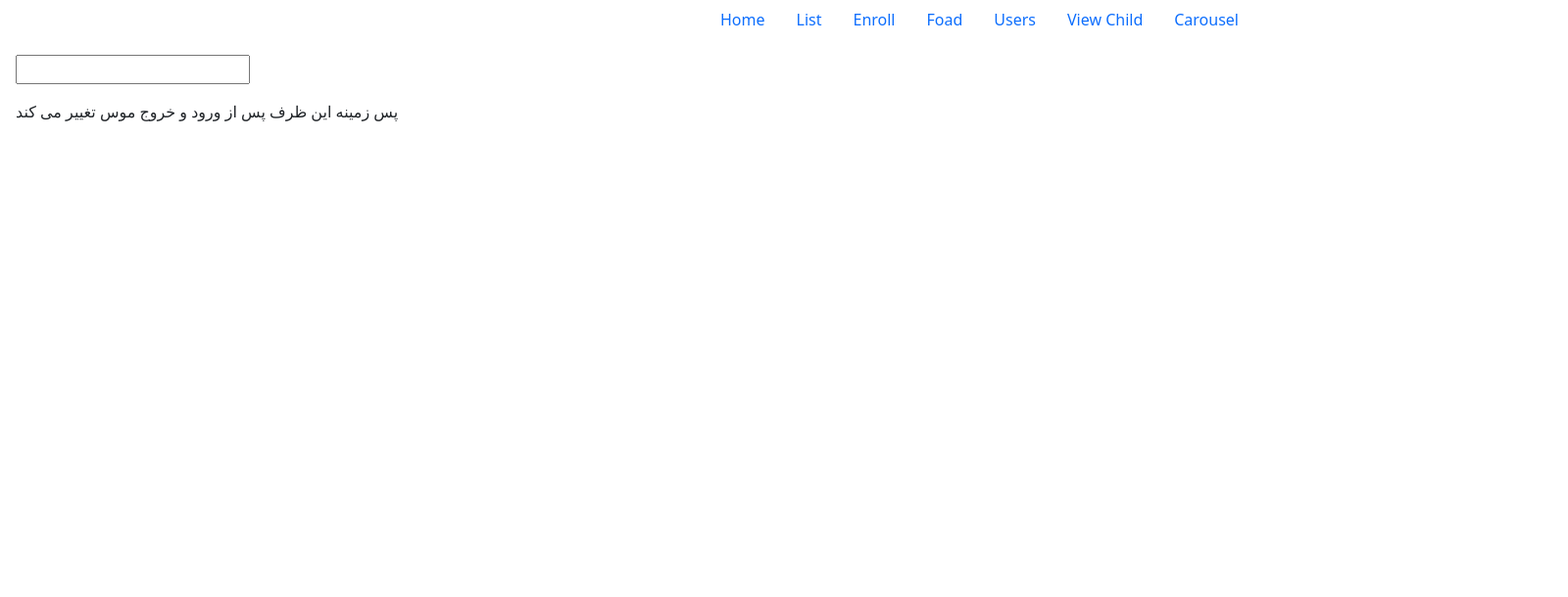
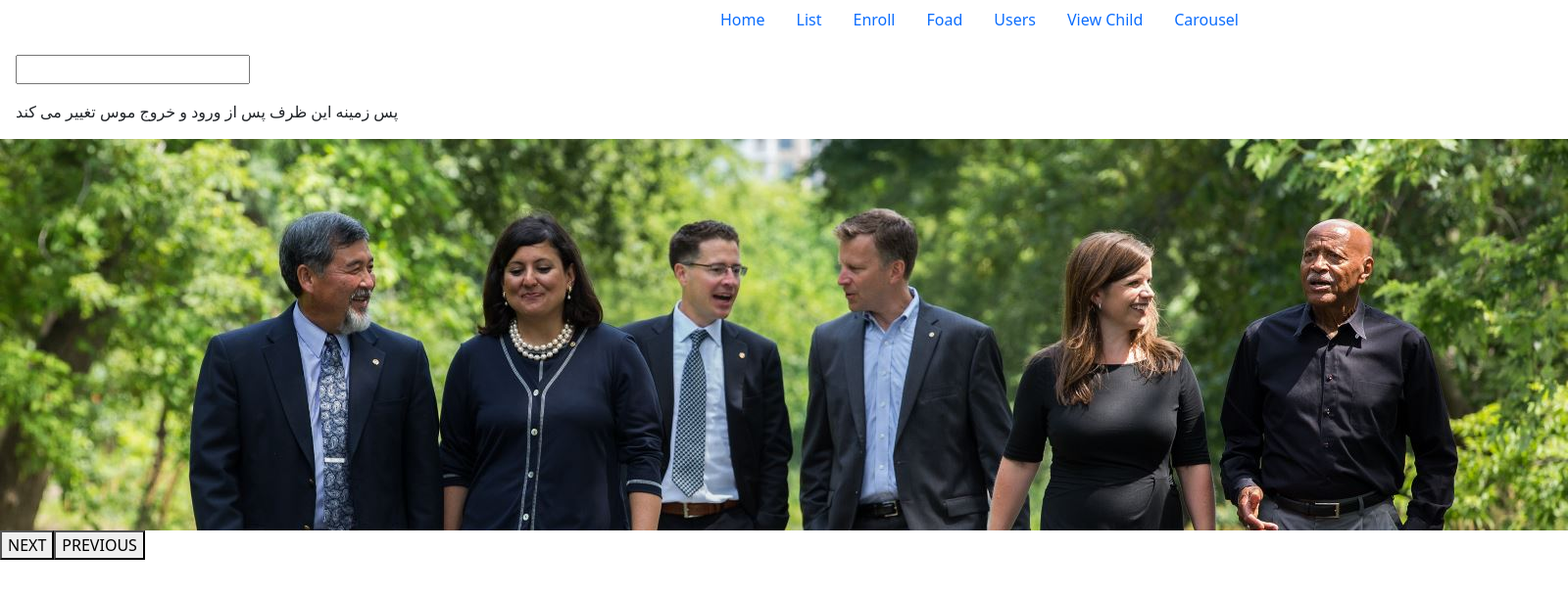
Before and after one commit to separse/angular-edureka, an Angular app: page /carousel in a window 1280 px wide. Shown: the top 610 px of the page at 98% size, 1600 px wide, since content can reach past the window. Built offline with nearby package versions, Linux system fonts and the light colour scheme.

Commit message:
Structural Directive

```diff
--- /dev/null
+++ b/src/app/header/carousel/carousel-contex.ts
@@ -0,0 +1,7 @@
+export interface ICarouselContext {
+    $implicit: string,
+    controller: {
+        next: () => void
+        previous: () => void
+    }
+}
--- a/src/app/header/carousel/carousel.component.html
+++ b/src/app/header/carousel/carousel.component.html
@@ -1,6 +1,14 @@
 <div class="m-3">
-    <input type="text" appColorChange>
+  <input type="text" appColorChange />
 </div>
-<div class="m-3" [appBackgroundChange]='backgroundColor'>
-    پس زمینه این ظرف پس از ورود و خروج موس تغییر می کند
+<div class="m-3" [appBackgroundChange]="backgroundColor">
+  پس زمینه این ظرف پس از ورود و خروج موس تغییر می کند
 </div>
+
+<div
+  *appCarousel="let image; from: images; autoPlay: 'Yes'; let ctrl = controller"
+>
+  <img [src]="image" />
+  <button (click)="ctrl.next()">NEXT</button>
+  <button (click)="ctrl.previous()">PREVIOUS</button>
+</div>
--- a/src/app/header/carousel/carousel.component.ts
+++ b/src/app/header/carousel/carousel.component.ts
@@ -1,10 +1,15 @@
-import { Component } from "@angular/core";
+import { Component } from '@angular/core';
 
 @Component({
-    selector: 'app-carousel',
-    templateUrl: './carousel.component.html'
+  selector: 'app-carousel',
+  templateUrl: './carousel.component.html',
 })
-
 export class CarouselComponent {
-    backgroundColor = "red"
+  backgroundColor = 'red';
+  images = [
+    '/assets/Join-Leaders-Alt1.jpg',
+    '/assets/Join-Leaders-Alt5.jpg',
+    '/assets/Join-Leaders-Alt3.jpg',
+    '/assets/Join-Leaders-Alt4.jpg',
+  ];
 }
--- a/src/app/header/carousel/carousel.directive.ts
+++ b/src/app/header/carousel/carousel.directive.ts
@@ -1,10 +1,66 @@
-import { Directive } from '@angular/core';
+import {
+  Directive,
+  Input,
+  OnInit,
+  TemplateRef,
+  ViewContainerRef,
+} from '@angular/core';
+import { ICarouselContext } from './carousel-contex';
 
 @Directive({
-  selector: '[appCarousel]'
+  selector: '[appCarousel]',
 })
-export class CarouselDirective {
+export class CarouselDirective implements OnInit {
+  context!: ICarouselContext;
+  index = 0;
+  timer!: any;
 
-  constructor() { }
+  @Input('appCarouselFrom') images!: string[];
+  @Input('appCarouselAutoPlay')
+  set autoPlay(val: string) {
+    val === 'No' ? this.stopAutoPlay() : this.runAutoPlay();
+  }
 
+  constructor(
+    private templateRef: TemplateRef<ICarouselContext>,
+    private viewContainerRef: ViewContainerRef
+  ) {}
+
+  ngOnInit(): void {
+    this.context = {
+      $implicit: this.images[0],
+      controller: {
+        next: () => this.next(),
+        previous: () => this.previous(),
+      },
+    };
+
+    this.viewContainerRef.createEmbeddedView(this.templateRef, this.context);
+  }
+
+  public next() {
+    this.index++;
+    if (this.index >= this.images.length) {
+      this.index = 0;
+    }
+    this.context.$implicit = this.images[this.index];
+  }
+
+  public previous() {
+    this.index--;
+    if (this.index < 0) {
+      this.index = this.images.length - 1;
+    }
+    this.context.$implicit = this.images[this.index];
+  }
+
+  public runAutoPlay() {
+    this.timer = setInterval(() => {
+      this.next();
+    }, 2000);
+  }
+
+  public stopAutoPlay() {
+    clearInterval(this.timer);
+  }
 }
```
